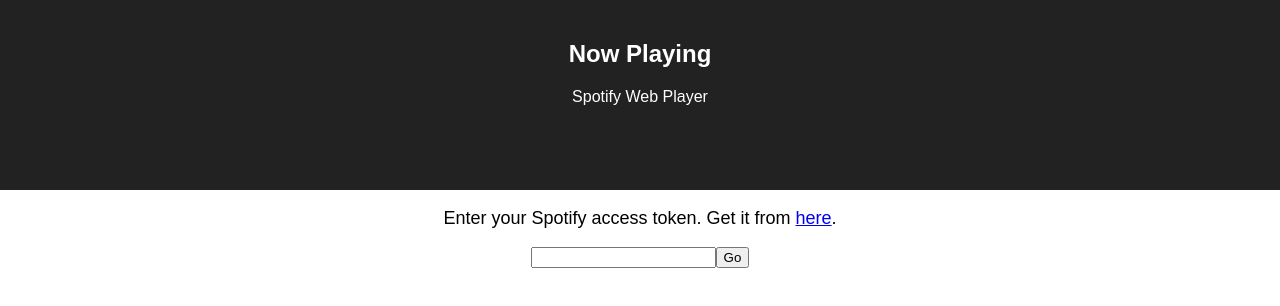
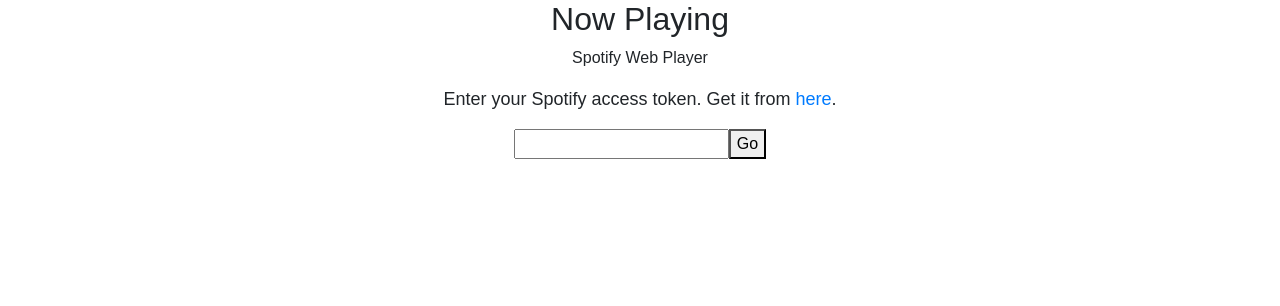
Before and after one commit to cngai/spotify-webplayer, a React (Create React App) app: page / in a window 1280 px wide. Shown: the top 306 px of the page. Built offline with nearby package versions, Linux system fonts and the light colour scheme.

Commit message:
added VolumeSlider component - volume change not implemented

```diff
--- a/package.json
+++ b/package.json
@@ -5,6 +5,7 @@
   "dependencies": {
     "react": "^16.4.2",
     "react-dom": "^16.4.2",
+    "react-rangeslider": "^2.2.0",
     "react-scripts": "1.1.5"
   },
   "scripts": {
--- a/public/index.html
+++ b/public/index.html
@@ -8,6 +8,7 @@
     <link rel="manifest" href="%PUBLIC_URL%/manifest.json">
     <link rel="shortcut icon" href="%PUBLIC_URL%/favicon.ico">
     <link rel="stylesheet" href="https://cdnjs.cloudflare.com/ajax/libs/font-awesome/4.7.0/css/font-awesome.min.css">
+    <link rel="stylesheet" href="https://stackpath.bootstrapcdn.com/bootstrap/4.1.3/css/bootstrap.min.css" integrity="sha384-MCw98/SFnGE8fJT3GXwEOngsV7Zt27NXFoaoApmYm81iuXoPkFOJwJ8ERdknLPMO" crossorigin="anonymous">
 
     <!-- load playback SDK into browser window -->
     <script src="https://sdk.scdn.co/spotify-player.js"></script>
@@ -17,7 +18,7 @@
       }
     </script>
 
-    <title>React App</title>
+    <title>Spotify WP</title>
   </head>
   <body>
     <noscript>
--- a/src/App.css
+++ b/src/App.css
@@ -1,4 +1,4 @@
-.App {
+.main {
   text-align: center;
 }
 
@@ -7,22 +7,46 @@
   height: 80px;
 }
 
-.App-header {
-  background-color: #222;
-  height: 150px;
-  padding: 20px;
-  color: white;
-}
-
-.App-title {
-  font-size: 1.5em;
-}
-
 .App-intro {
   font-size: large;
 }
 
-@keyframes App-logo-spin {
-  from { transform: rotate(0deg); }
-  to { transform: rotate(360deg); }
+.slidecontainer {
+    margin: auto;
+    width: 30%;
 }
+
+/* The slider itself */
+.slider {
+    -webkit-appearance: none;  /* Override default CSS styles */
+    appearance: none;
+    width: 100%; /* Full-width */
+    height: 25px; /* Specified height */
+    background: #d3d3d3; /* Grey background */
+    outline: none; /* Remove outline */
+    opacity: 0.7; /* Set transparency (for mouse-over effects on hover) */
+    -webkit-transition: .2s; /* 0.2 seconds transition on hover */
+    transition: opacity .2s;
+}
+
+/* Mouse-over effects */
+.slider:hover {
+    opacity: 1; /* Fully shown on mouse-over */
+}
+
+/* The slider handle (use -webkit- (Chrome, Opera, Safari, Edge) and -moz- (Firefox) to override default look) */
+.slider::-webkit-slider-thumb {
+    -webkit-appearance: none; /* Override default look */
+    appearance: none;
+    width: 25px; /* Set a specific slider handle width */
+    height: 25px; /* Slider handle height */
+    background: #4CAF50; /* Green background */
+    cursor: pointer; /* Cursor on hover */
+}
+
+.slider::-moz-range-thumb {
+    width: 25px; /* Set a specific slider handle width */
+    height: 25px; /* Slider handle height */
+    background: #4CAF50; /* Green background */
+    cursor: pointer; /* Cursor on hover */
+}
--- a/src/App.js
+++ b/src/App.js
@@ -1,6 +1,8 @@
 import React, { Component } from 'react';
 import logo from './logo.svg';
 import './App.css';
+import VolumeSlider from './components/VolumeSlider';
+
 
 class App extends Component {
   constructor(props) {
@@ -13,6 +15,7 @@
       trackName: "Track Name",
       artistName: "Artist Name",
       albumName: "Album Name",
+      albumImage: "",
       playing: false,
       position: 0,
       duration: 0,
@@ -38,7 +41,7 @@
       clearInterval(this.playerCheckInterval);
 
       this.player = new window.Spotify.Player({
-        name: "Chris's Spotify Player",
+        name: "Spotify Web Player",
         getOAuthToken: cb => { cb(token); },
         volume: 0.5
       });
@@ -70,19 +73,12 @@
       this.transferPlaybackHere();
     });
 
+    //if state of local playback has changed
     this.player.addListener('player_state_changed', state => this.onStateChanged(state));
-
-    /*
-    // Not Ready
-    player.addListener('not_ready', ({ device_id }) => {
-      console.log('Device ID has gone offline', device_id);
-    });
-
-    // Connect to the player!
-    player.connect();*/
   }
 
   onStateChanged(state) {
+    //if no longer listening to music, we get a null
     if (state !== null) {
       const {
         current_track: currentTrack,
@@ -91,7 +87,8 @@
       } = state.track_window;
       const trackName = currentTrack.name;
       const albumName = currentTrack.album.name;
-      const artistName = currentTrack.artists
+      const albumImage = currentTrack.album.images.map(image => image.url).slice(0,1);  //get first element of array
+      const artistName = currentTrack.artists //get all artists and join with ', '
         .map(artist => artist.name)
         .join(", ");
       const playing = !state.paused;
@@ -101,6 +98,7 @@
         trackName,
         albumName,
         artistName,
+        albumImage,
         playing
       });
     }
@@ -141,6 +139,7 @@
       artistName,
       trackName,
       albumName,
+      albumImage,
       error,
       position,
       duration,
@@ -148,11 +147,9 @@
      } = this.state;
 
     return (
-      <div className="App">
-        <div className="App-header">
-          <h2>Now Playing</h2>
-          <p>Spotify Web Player</p>
-        </div>
+      <div className="main">
+        <h2>Now Playing</h2>
+        <p>Spotify Web Player</p>
 
         {error && <p>Error: {error}</p>}
 
@@ -161,17 +158,19 @@
               <p>Artist: {artistName}</p>
               <p>Track: {trackName}</p>
               <p>Album: {albumName}</p>
+              <p><img src={albumImage}></img></p>
               <p>
                 <i onClick={() => this.onPrevClick()}> <i className="fa fa-step-backward"></i> </i>
                 <i onClick={() => this.onPlayClick()}>{playing ? <i className="fa fa-pause-circle-o"></i> : <i className="fa fa-play-circle-o"></i>}</i>
                 <i onClick={() => this.onNextClick()}> <i className="fa fa-step-forward"> </i></i>
               </p>
+              <VolumeSlider />
             </div>)
           :
           (<div>
             <p className="App-intro">
               Enter your Spotify access token. Get it from{" "}
-              <a href="https://developer.spotify.com/documentation/web-playback-sdk/quick-start/">
+              <a href="https://developer.spotify.com/documentation/web-playback-sdk/quick-start/" target="_blank">
               here
               </a>.
             </p>
--- /dev/null
+++ b/src/components/VolumeSlider.js
@@ -0,0 +1,31 @@
+import React, { Component } from 'react';
+import Slider from 'react-rangeslider';
+import 'react-rangeslider/lib/index.css';
+
+class VolumeSlider extends Component {
+  constructor(props, context) {
+    super(props, context)
+    this.state = {
+      volume: 0
+    }
+  }
+
+  handleOnChange = (value) => {
+    this.setState({
+      volume: value
+    })
+  }
+
+  render() {
+    let { volume } = this.state
+    return (
+      <Slider
+        value={volume}
+        orientation="horizontal"
+        onChange={this.handleOnChange}
+      />
+    );
+  }
+}
+
+export default VolumeSlider;
```
Also changed, not shown: 1 other file (tests, documents, lock files or other folders).
